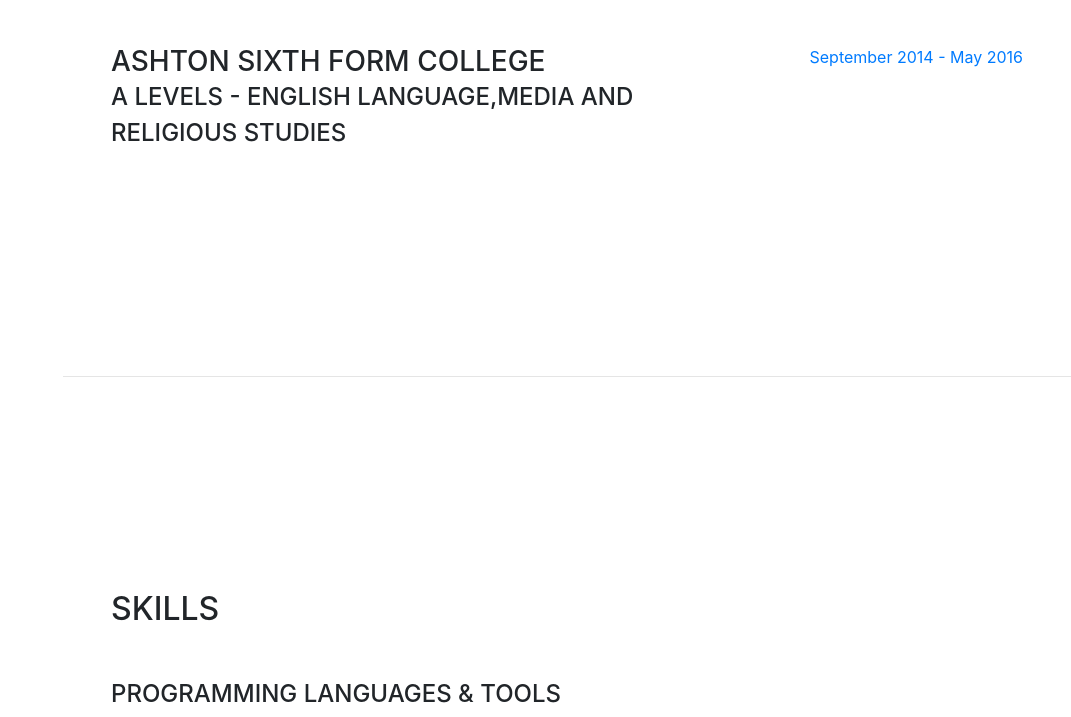
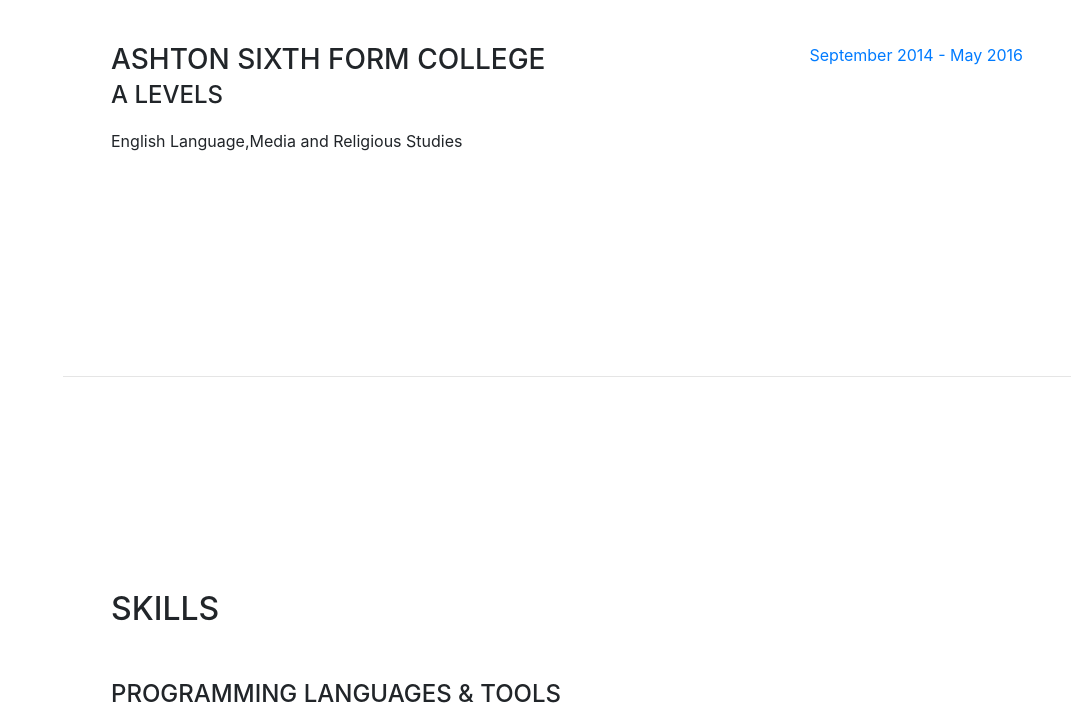
Before and after one commit to adeleelyth/adeleelyth.github.io, a website with bundled scripts: page index.html in a window 1280 px wide. Shown: the part 2319-3036 px from the top of the page, without its empty margins (209-1280 px from the left). Built offline with nearby package versions, Linux system fonts and the light colour scheme; a web font is replaced by a local one.

Commit message:
Updated College

```diff
--- a/index.html
+++ b/index.html
@@ -162,7 +162,8 @@
           <div class="resume-item d-flex flex-column flex-md-row">
             <div class="resume-content mr-auto">
               <h3 class="mb-0">Ashton Sixth Form College </h3>
-              <div class="subheading mb-3">A Levels - English Language,Media and Religious Studies </div>
+              <div class="subheading mb-3"> A Levels</div>
+			  <div>English Language,Media and Religious Studies </div>
               <p></p>
             </div>
             <div class="resume-date text-md-right">
```
